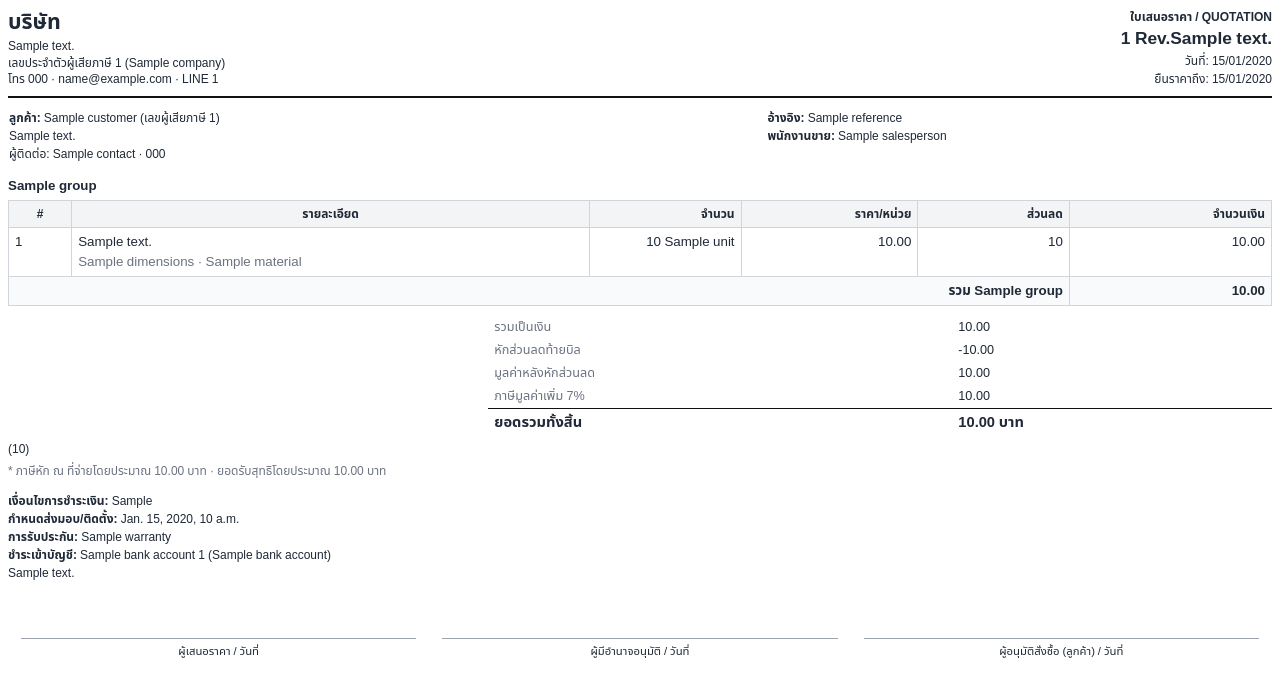
After one commit to n-chatchai/salesdee, a Django app: template templates/quotes/pdf/quotation.html in a window 1280 px wide. The commit adds this page. Shown: the top 697 px of the page. Run offline with Django 5.2, Linux system fonts and the light colour scheme; the template is opened without the code that fills it: most values are stand-ins (such as "Sample title", 1, 10 or a date in 2020).

Commit message:
Quotation PDF via WeasyPrint
- apps/quotes/pdf.py: render_quotation_pdf(document) -> bytes (lazy WeasyPrint import); company header from CompanyProfile
- templates/quotes/pdf/quotation.html: A4, page numbers, company header, customer/parties, room-grouped line tables, totals box + BahtText + withholding note, footer terms, 3 signature blocks; no remote fonts (relies on a system Thai font — see CLAUDE.md note); per-line images not included yet
- quotation_pdf view + url; "พิมพ์ / PDF" link on the detail page
- test: pdf renders, Content-Type application/pdf, starts with %PDF- — make check green (78 tests)

Co-Authored-By: Claude Opus 4.7 (1M context) <noreply@anthropic.com>

```diff
--- a/apps/quotes/urls.py
+++ b/apps/quotes/urls.py
@@ -8,6 +8,7 @@ urlpatterns = [
     path("", views.quotation_list, name="quotations"),
     path("new/", views.quotation_create, name="quotation_create"),
     path("<int:pk>/", views.quotation_detail, name="quotation_detail"),
+    path("<int:pk>/pdf/", views.quotation_pdf, name="quotation_pdf"),
     path("<int:pk>/edit/", views.quotation_edit, name="quotation_edit"),
     path("<int:pk>/lines/add/", views.quotation_add_line, name="quotation_add_line"),
     path(
--- /dev/null
+++ b/templates/quotes/pdf/quotation.html
@@ -0,0 +1,126 @@
+{% load static %}<!doctype html>
+<html lang="th">
+<head>
+<meta charset="utf-8">
+<style>
+  /* Thai font: relies on a system Thai font (install fonts-thai-tlwg on Linux) or bundle Sarabun
+     + @font-face with a file:// url for production. */
+  @page {
+    size: A4;
+    margin: 16mm 14mm 18mm 14mm;
+    @bottom-center { content: "หน้า " counter(page) " / " counter(pages); font-size: 8pt; color: #666; }
+  }
+  * { box-sizing: border-box; }
+  body { font-family: "Sarabun", "TH Sarabun New", "Noto Sans Thai", "Loma", sans-serif; font-size: 10pt; color: #1f2937; }
+  h1 { font-size: 16pt; margin: 0; }
+  table { width: 100%; border-collapse: collapse; }
+  .muted { color: #6b7280; }
+  .right { text-align: right; }
+  .header { display: flex; justify-content: space-between; align-items: flex-start; border-bottom: 2px solid #111; padding-bottom: 8px; }
+  .company { font-size: 9pt; line-height: 1.4; }
+  .docmeta { text-align: right; font-size: 9pt; }
+  .docmeta .num { font-size: 13pt; font-weight: 700; }
+  .parties { margin-top: 10px; font-size: 9pt; }
+  .grouptitle { margin: 12px 0 4px; font-weight: 700; }
+  .items th, .items td { border: 1px solid #d1d5db; padding: 4px 6px; vertical-align: top; }
+  .items th { background: #f3f4f6; font-size: 9pt; }
+  .items td.r, .items th.r { text-align: right; }
+  .groupsub td { background: #f9fafb; font-weight: 600; }
+  .totals { width: 62%; margin-left: 38%; margin-top: 10px; font-size: 9.5pt; }
+  .totals td { padding: 2px 6px; }
+  .totals .grand td { border-top: 1.5px solid #111; font-weight: 700; font-size: 11pt; }
+  .words { margin-top: 4px; font-size: 9pt; }
+  .terms { margin-top: 12px; font-size: 9pt; line-height: 1.5; }
+  .sigs { margin-top: 28px; width: 100%; }
+  .sigs td { width: 33.33%; text-align: center; font-size: 8.5pt; padding-top: 28px; }
+  .sigline { border-top: 1px solid #9ca3af; margin: 0 12px; padding-top: 4px; }
+</style>
+</head>
+<body>
+  <div class="header">
+    <div class="company">
+      <h1>{{ company.name_th|default:"บริษัท" }}</h1>
+      {% if company %}
+        <div>{{ company.address|linebreaksbr }}</div>
+        {% if company.tax_id %}<div>เลขประจำตัวผู้เสียภาษี {{ company.tax_id }} ({{ company.branch_label }})</div>{% endif %}
+        <div>{% if company.phone %}โทร {{ company.phone }}{% endif %}{% if company.email %} · {{ company.email }}{% endif %}{% if company.line_id %} · LINE {{ company.line_id }}{% endif %}</div>
+      {% endif %}
+    </div>
+    <div class="docmeta">
+      <div style="font-weight:700">ใบเสนอราคา / QUOTATION</div>
+      <div class="num">{{ document.doc_number|default:"(ร่าง)" }}{% if document.revision %} Rev.{{ document.revision }}{% endif %}</div>
+      <div>วันที่: {{ document.issue_date|date:"d/m/Y" }}</div>
+      <div>ยืนราคาถึง: {{ document.valid_until|date:"d/m/Y"|default:"—" }}</div>
+    </div>
+  </div>
+
+  <table class="parties"><tr>
+    <td style="width:60%">
+      <strong>ลูกค้า:</strong> {{ document.customer.name|default:"—" }}{% if document.customer.tax_id %} (เลขผู้เสียภาษี {{ document.customer.tax_id }}){% endif %}<br>
+      {% if document.customer.billing_address %}{{ document.customer.billing_address|linebreaksbr }}<br>{% endif %}
+      {% if document.contact %}ผู้ติดต่อ: {{ document.contact.name }}{% if document.contact.phone %} · {{ document.contact.phone }}{% endif %}{% endif %}
+    </td>
+    <td style="vertical-align:top">
+      {% if document.reference %}<strong>อ้างอิง:</strong> {{ document.reference }}<br>{% endif %}
+      {% if document.salesperson %}<strong>พนักงานขาย:</strong> {{ document.salesperson.get_full_name }}{% endif %}
+    </td>
+  </tr></table>
+
+  {% for g in totals.groups %}
+    {% if g.label %}<div class="grouptitle">{{ g.label }}</div>{% endif %}
+    <table class="items">
+      <thead><tr>
+        <th style="width:5%">#</th><th>รายละเอียด</th><th class="r" style="width:12%">จำนวน</th>
+        <th class="r" style="width:14%">ราคา/หน่วย</th><th class="r" style="width:12%">ส่วนลด</th><th class="r" style="width:16%">จำนวนเงิน</th>
+      </tr></thead>
+      <tbody>
+        {% for ln in g.lines %}
+          {% if ln.line_type == 'heading' %}
+            <tr><td colspan="6" style="background:#eef2f7;font-weight:700">{{ ln.description }}</td></tr>
+          {% elif ln.line_type == 'note' %}
+            <tr><td colspan="6" class="muted">{{ ln.description|linebreaksbr }}</td></tr>
+          {% else %}
+            <tr>
+              <td>{{ forloop.counter }}</td>
+              <td>{{ ln.description|linebreaksbr }}{% if ln.dimensions or ln.material %}<div class="muted">{{ ln.dimensions }}{% if ln.dimensions and ln.material %} · {% endif %}{{ ln.material }}</div>{% endif %}</td>
+              <td class="r">{{ ln.quantity|floatformat:"-2" }} {{ ln.unit }}</td>
+              <td class="r">{{ ln.unit_price|floatformat:2 }}</td>
+              <td class="r">{% if ln.discount_value %}{{ ln.discount_value|floatformat:"-2" }}{% if ln.discount_kind == 'percent' %}%{% endif %}{% else %}—{% endif %}</td>
+              <td class="r">{{ ln.amount|floatformat:2 }}</td>
+            </tr>
+          {% endif %}
+        {% endfor %}
+        {% if g.subtotal %}<tr class="groupsub"><td colspan="5" class="r">รวม{% if g.label %} {{ g.label }}{% endif %}</td><td class="r">{{ g.subtotal|floatformat:2 }}</td></tr>{% endif %}
+      </tbody>
+    </table>
+  {% endfor %}
+
+  <table class="totals">
+    <tr><td class="muted">รวมเป็นเงิน</td><td class="r">{{ totals.subtotal|floatformat:2 }}</td></tr>
+    {% if totals.end_discount %}<tr><td class="muted">หักส่วนลดท้ายบิล</td><td class="r">-{{ totals.end_discount|floatformat:2 }}</td></tr>
+    <tr><td class="muted">มูลค่าหลังหักส่วนลด</td><td class="r">{{ totals.after_discount|floatformat:2 }}</td></tr>{% endif %}
+    {% if totals.has_zero_rated %}<tr><td class="muted">มูลค่าที่เสีย VAT 7%</td><td class="r">{{ totals.base_vat7|floatformat:2 }}</td></tr>
+    <tr><td class="muted">มูลค่ายกเว้น / VAT 0%</td><td class="r">{{ totals.base_vat0|add:totals.base_exempt|add:totals.base_none|floatformat:2 }}</td></tr>{% endif %}
+    <tr><td class="muted">ภาษีมูลค่าเพิ่ม 7%</td><td class="r">{{ totals.vat_amount|floatformat:2 }}</td></tr>
+    <tr class="grand"><td>ยอดรวมทั้งสิ้น</td><td class="r">{{ totals.grand_total|floatformat:2 }} บาท</td></tr>
+  </table>
+  <div class="words">({{ totals.amount_in_words }})</div>
+  {% if totals.withholding_estimate %}<div class="muted words">* ภาษีหัก ณ ที่จ่ายโดยประมาณ {{ totals.withholding_estimate|floatformat:2 }} บาท · ยอดรับสุทธิโดยประมาณ {{ totals.net_expected|floatformat:2 }} บาท</div>{% endif %}
+
+  {% if document.payment_terms or document.lead_time or document.warranty or document.bank_account or document.notes %}
+  <div class="terms">
+    {% if document.payment_terms %}<div><strong>เงื่อนไขการชำระเงิน:</strong> {{ document.payment_terms|linebreaksbr }}</div>{% endif %}
+    {% if document.lead_time %}<div><strong>กำหนดส่งมอบ/ติดตั้ง:</strong> {{ document.lead_time }}</div>{% endif %}
+    {% if document.warranty %}<div><strong>การรับประกัน:</strong> {{ document.warranty }}</div>{% endif %}
+    {% if document.bank_account %}<div><strong>ชำระเข้าบัญชี:</strong> {{ document.bank_account.bank_name }} {{ document.bank_account.account_number }} ({{ document.bank_account.account_name }})</div>{% endif %}
+    {% if document.notes %}<div>{{ document.notes|linebreaksbr }}</div>{% endif %}
+  </div>
+  {% endif %}
+
+  <table class="sigs"><tr>
+    <td><div class="sigline">ผู้เสนอราคา / วันที่</div></td>
+    <td><div class="sigline">ผู้มีอำนาจอนุมัติ / วันที่</div></td>
+    <td><div class="sigline">ผู้อนุมัติสั่งซื้อ (ลูกค้า) / วันที่</div></td>
+  </tr></table>
+</body>
+</html>
--- a/templates/quotes/quotation_detail.html
+++ b/templates/quotes/quotation_detail.html
@@ -8,7 +8,10 @@
       <a href="{% url 'quotes:quotations' %}" class="text-sm text-slate-500 hover:underline">&larr; ใบเสนอราคาทั้งหมด</a>
       <h1 class="mt-1 text-xl font-semibold">ใบเสนอราคา {{ document.doc_number }}{% if document.revision %} Rev.{{ document.revision }}{% endif %}</h1>
     </div>
-    <a href="{% url 'quotes:quotation_edit' document.pk %}" class="rounded border px-3 py-1.5 text-sm text-slate-600 hover:bg-slate-50">แก้ไขหัวเอกสาร</a>
+    <div class="flex gap-2">
+      <a href="{% url 'quotes:quotation_pdf' document.pk %}" target="_blank" class="rounded bg-slate-800 px-3 py-1.5 text-sm text-white hover:bg-slate-700">พิมพ์ / PDF</a>
+      <a href="{% url 'quotes:quotation_edit' document.pk %}" class="rounded border px-3 py-1.5 text-sm text-slate-600 hover:bg-slate-50">แก้ไขหัวเอกสาร</a>
+    </div>
   </div>
 
   <section class="mt-4 grid gap-x-8 gap-y-1 rounded-lg border bg-white p-4 text-sm sm:grid-cols-2">
```
Also changed, not shown: CLAUDE.md (+1 -1 lines), NEXT_STEPS.md (+4 -3 lines), apps/quotes/pdf.py (added, +24 -0 lines), apps/quotes/tests/test_quotes.py (+19 -0 lines), apps/quotes/views.py (+18 -0 lines).
